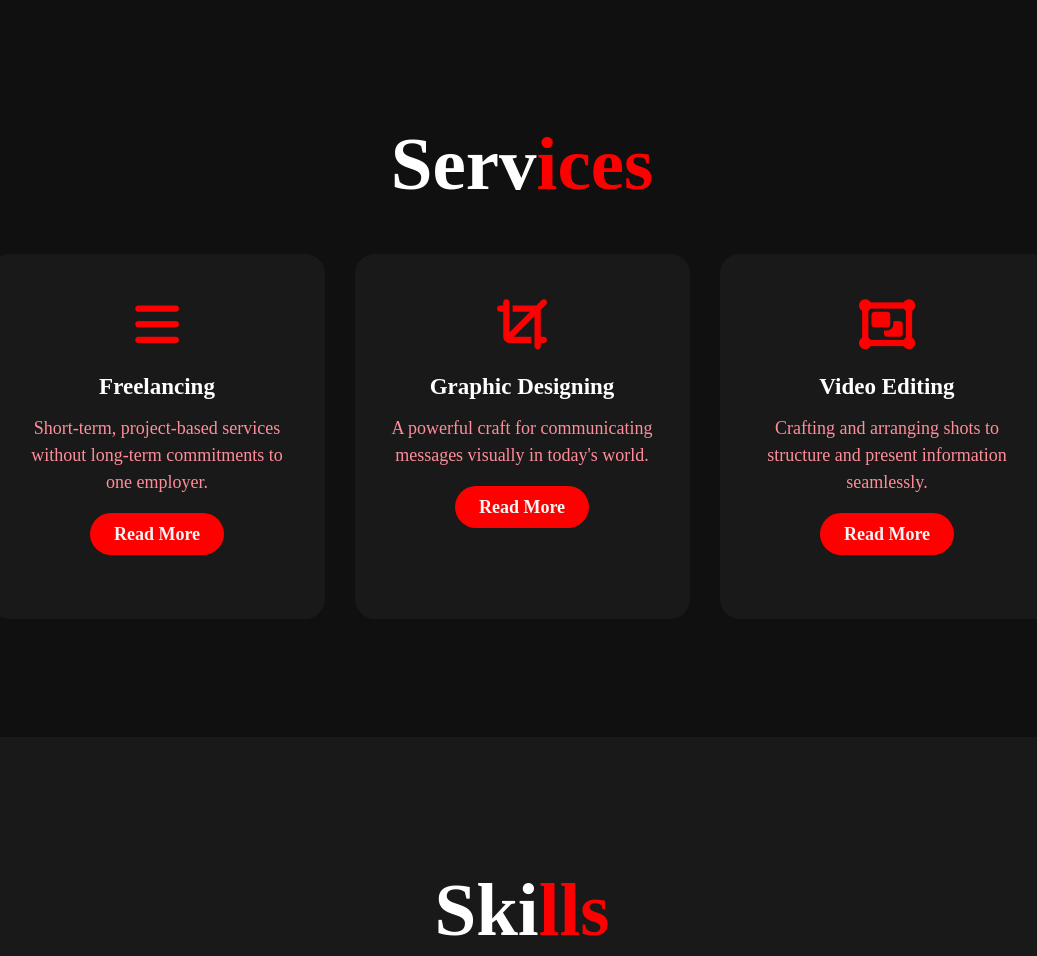
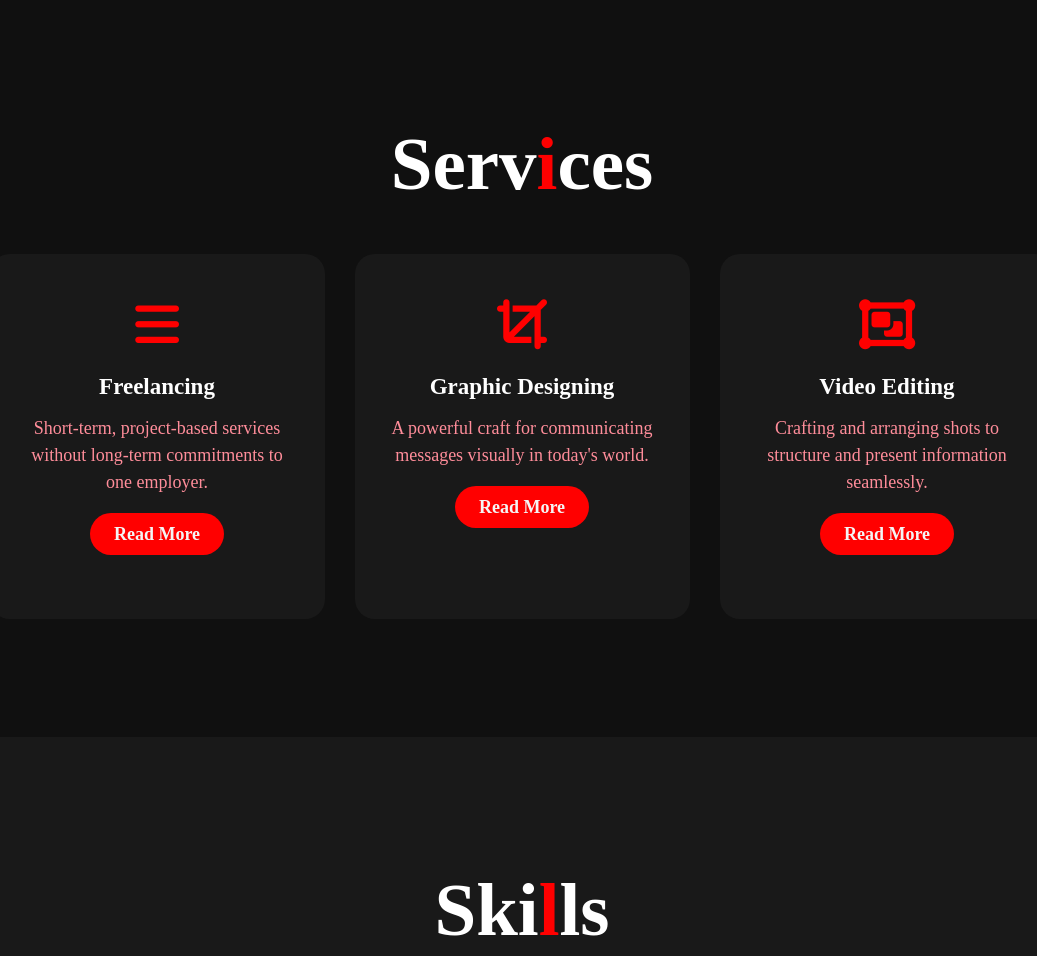
Before and after one commit to navneet1914/My-New-Portfolio, a plain HTML site: page index.html in a window 1280 px wide. Shown: the part 1420-2376 px from the top of the page, without its empty margins (118-1155 px from the left). Drawn offline with Linux system fonts and the light colour scheme; a web font is replaced by a local one.

Commit message:
Update index.html

```diff
--- a/index.html
+++ b/index.html
@@ -62,7 +62,7 @@
     <!--Service section start-->
     <div class="service" id="services">
         <div class="title">
-            <h2>Serv<span>ices</span></h2>
+            <h2>Serv<span>i</span>ces</h2>
         </div>
 
 
@@ -104,7 +104,7 @@
     <!--Skill section start-->
     <div class="skills" id="skills">
         <div class="title">
-            <h2>Ski<span>lls</span></h2>
+            <h2>Ski<span>l</span>ls</h2>
         </div>
 
 
```
